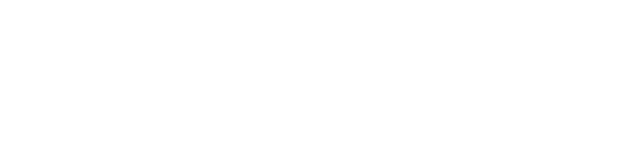
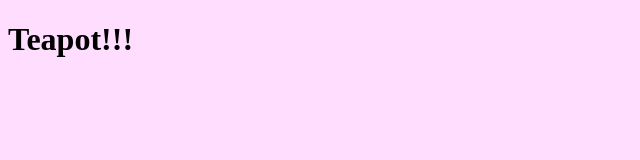
Before and after one commit to KitKendrick/CV, a plain HTML site: page index.html in a window 1280 px wide. Shown: the whole page, without its empty margins (0-640 px from the left). Drawn offline with Linux system fonts and the light colour scheme.

Commit message:
Add files via upload
whatevs

```diff
--- a/index.html
+++ b/index.html
@@ -2,9 +2,9 @@
 <html lang="en" dir="ltr">
   <head>
     <meta charset="utf-8">
-    <title></title>
+    <title>IAMA Little Teapot</title>
   </head>
-  <body>
-
+  <body style="background-color: #ff00ff22">
+<h1>Teapot!!!</h1>
   </body>
 </html>
```
